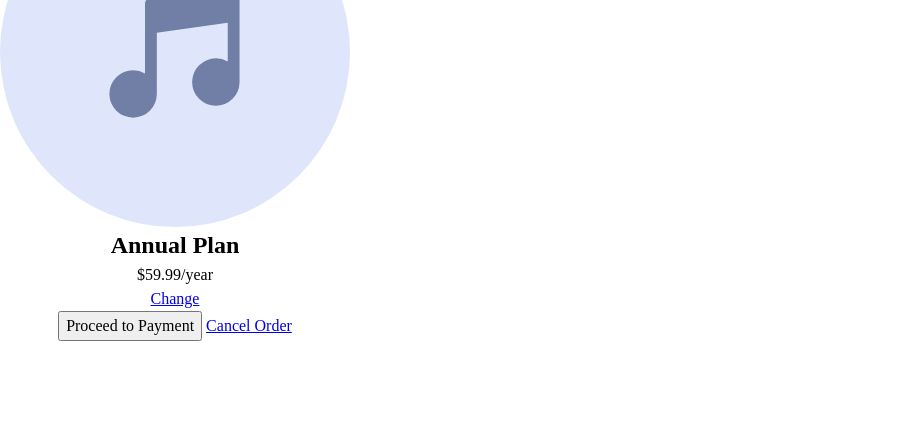
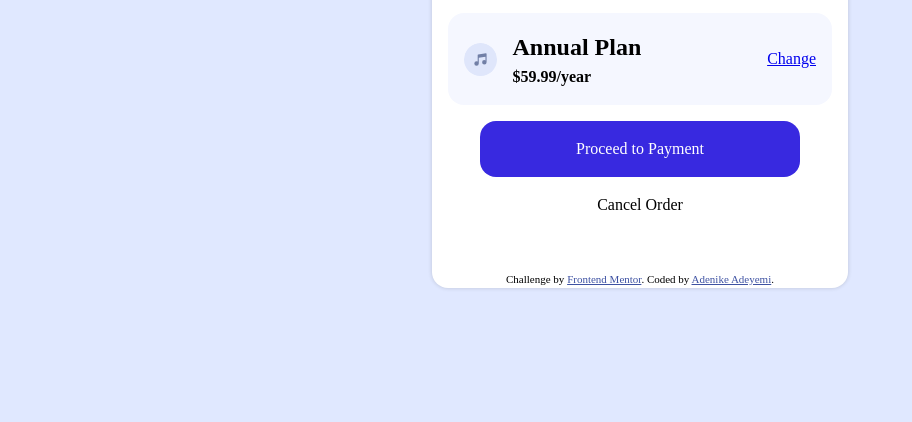
Before and after one commit to atlantiswarren/ordersummary, a plain HTML site: page src/index.html in a window 1280 px wide. Shown: the part 378-800 px from the top of the page, without its empty margins (0-912 px from the left). Drawn offline with Linux system fonts and the light colour scheme.

Commit message:
newstate

```diff
--- a/src/css/main.css
+++ b/src/css/main.css
@@ -7,11 +7,61 @@ video {
 }
 .card {
   text-align: center;
-  height: 150px;
-  width: 350px;
+  margin: 1rem;
+  box-shadow: 0 0 0.25rem 0 rgba(0, 0, 0, 0.16);
+  background-color: white;
+  border-radius: 1rem;
 }
-
+.container {
+  max-width: 30rem;
+  margin: 0 auto;
+  padding: 1rem;
+  background-color: hsl(225, 100%, 94%);
+}
 img {
   border-top-left-radius: 1rem;
   border-top-right-radius: 1rem;
 }
+.card-title {
+  padding: 1rem;
+  font-family: "Red Hat Display";
+}
+.attribution {
+  text-align: center;
+  margin: 1cm;
+}
+.card-desc {
+  padding: 0rem 3rem;
+}
+
+.card-plan {
+  display: flex;
+  gap: 1rem;
+  justify-content: space-between;
+  align-items: center;
+  background-color: hsl(225, 100%, 98%);
+  text-align: left;
+  border-radius: 1rem;
+  padding: 1rem;
+  margin: 1rem 1rem 1rem 1rem;
+}
+.plan-title {
+  width: 100%;
+  font-weight: bolder;
+}
+.card-button {
+  background-color: hsl(245, 75%, 52%);
+  color: white;
+  border-radius: 1rem;
+  border: none;
+  padding: 1rem 6rem 1rem 6rem;
+}
+.card-button:hover {
+  opacity: 60%;
+}
+.cancel {
+  border: none;
+  border-radius: 1rem;
+  padding: 1rem 6rem 1rem 6rem;
+  background-color: white;
+}
--- a/src/index.html
+++ b/src/index.html
@@ -32,10 +32,10 @@
       }
     </style>
   </head>
-  <body>
+  <body class="container">
     <div class="card">
       <main class="wrapper">
-        <div class="card">
+
           <img
             class="card-img"
             src="./images/illustration-hero.svg"
@@ -53,19 +53,25 @@
             <div class="card-plan">
               <div class="card-plan-content">
                 <img src="./images/icon-music.svg" alt="music icon" />
-                <div>
-                  <h2>Annual Plan</h2>
-                  <p>$59.99/year</p>
-                </div>
+
+              </div>
+              <div class="text-left plan-title">
+                <h2>Annual Plan</h2>
+                <p>$59.99/year</p>
               </div>
               <a class="card-plan-link" href="#top">Change</a>
             </div>
             <button class="card-button">Proceed to Payment</button>
-            <a class="cancel-link" href="#top">Cancel Order</a>
+          </div>
+
+          <div>
+            <div class="cancel-button">
+            <button class="cancel">Cancel Order</button>
           </div>
 
 
-      </main>
+
+      <main class="bottom-text">
       <footer>
         <div class="attribution">
           Challenge by
```
